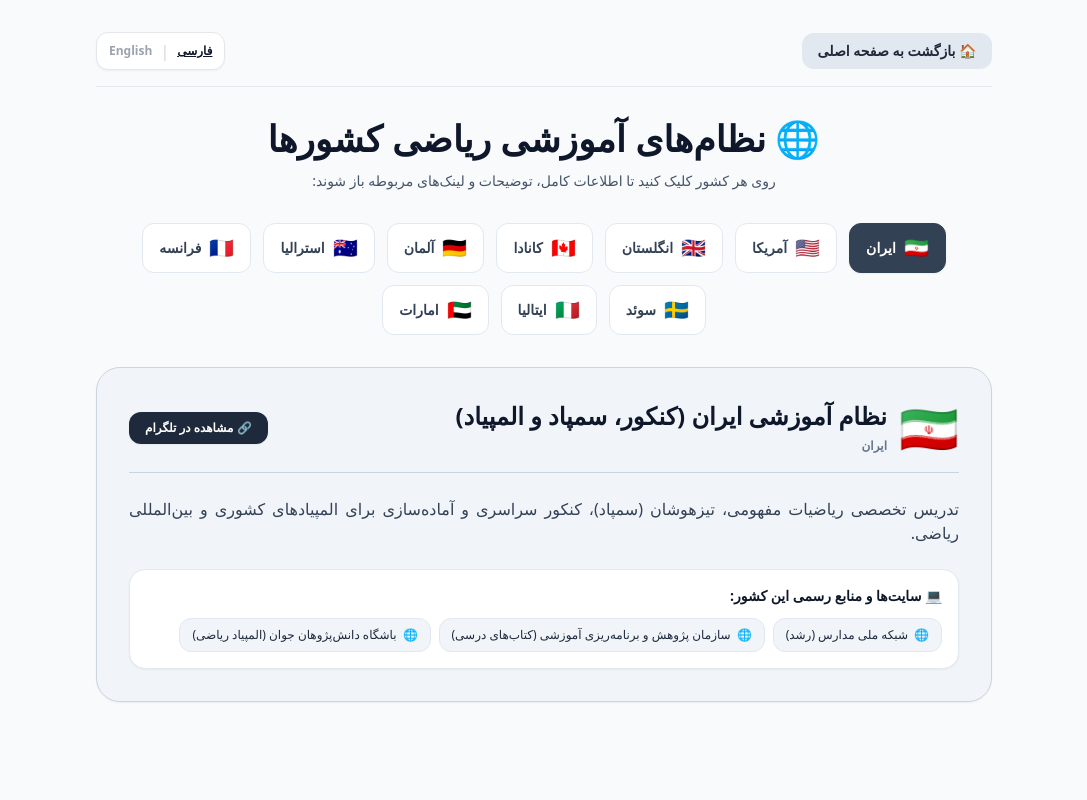
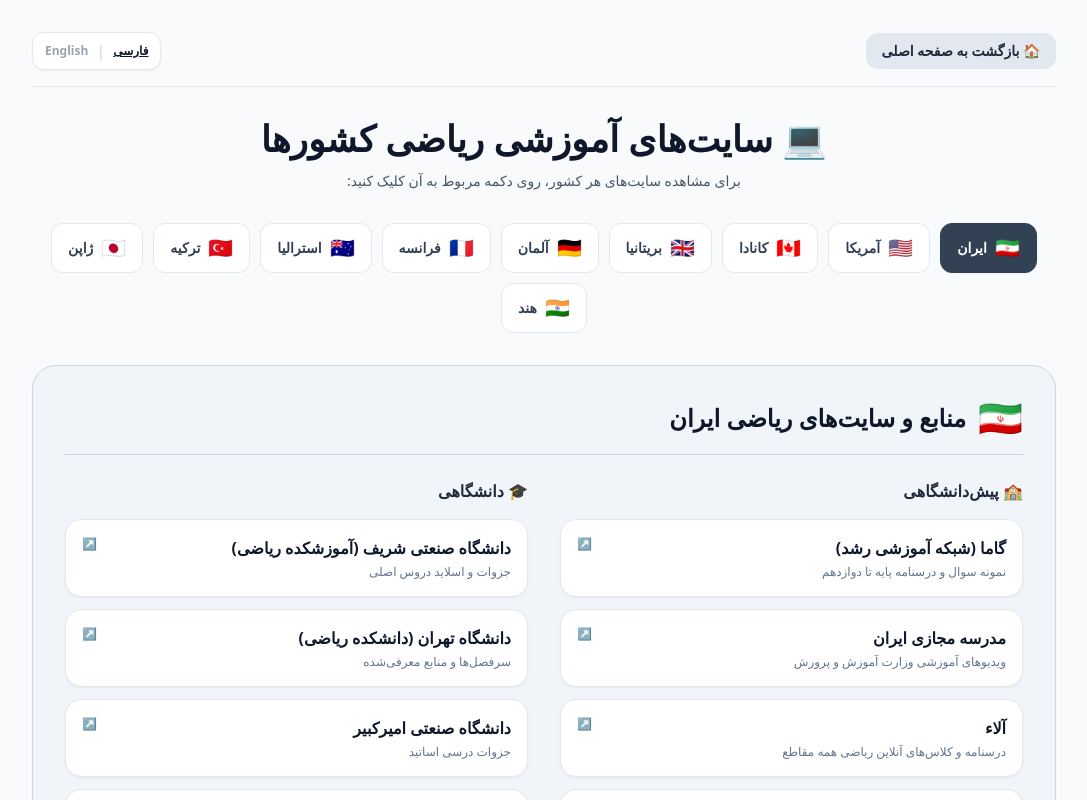
Before and after one commit to Hmohammadiz633/International-Mathematics-Site, a Next.js app: page /educational-systems in a window 1280 px wide. Shown: the top 800 px of the page, without its empty margins (96-1183 px from the left). Built offline with nearby package versions, Linux system fonts and the light colour scheme.

Commit message:
Update page.js

```diff
--- a/app/educational-systems/page.js
+++ b/app/educational-systems/page.js
@@ -3,22 +3,27 @@
 import { useState } from 'react';
 import Link from 'next/link';
 
-// آرایه کامل داده‌های کشورها (اولین کشور: ایران)
-const EDUCATIONAL_DATA = [
+// داده‌های جامع همه کشورها (شامل تمام موارد جدید بدون حذف قبلی‌ها)
+const MATH_SITES_DATA = [
   {
     id: 'iran',
     flag: '🇮🇷',
     countryFa: 'ایران',
     countryEn: 'Iran',
-    titleFa: 'نظام آموزشی ایران (کنکور، سمپاد و المپیاد)',
-    titleEn: 'Iranian Educational System (Konkur & Olympiads)',
-    link: 'https://t.me/International_Maths',
-    descriptionFa: 'تدریس تخصصی ریاضیات مفهومی، تیزهوشان (سمپاد)، کنکور سراسری و آماده‌سازی برای المپیادهای کشوری و بین‌المللی ریاضی.',
-    descriptionEn: 'Conceptual Math tutoring, SAMPAD (Gifted Schools), National Entrance Exam (Konkur), and Math Olympiad prep.',
-    resources: [
-      { title: 'شبکه ملی مدارس (رشد)', url: 'https://roshd.ir' },
-      { title: 'سازمان پژوهش و برنامه‌ریزی آموزشی (کتاب‌های درسی)', url: 'http://chap.sch.ir' },
-      { title: 'باشگاه دانش‌پژوهان جوان (المپیاد ریاضی)', url: 'https://ysc.medu.ir' }
+    preUniversity: [
+      { name: 'گاما (شبکه آموزشی رشد)', desc: 'نمونه سوال و درسنامه پایه تا دوازدهم', url: 'https://gama.ir' },
+      { name: 'مدرسه مجازی ایران', desc: 'ویدیوهای آموزشی وزارت آموزش و پرورش', url: 'https://iransch.ir' },
+      { name: 'آلاء', desc: 'درسنامه و کلاس‌های آنلاین ریاضی همه مقاطع', url: 'https://alaatv.com' },
+      { name: 'خان آکادمی فارسی', desc: 'ترجمه رسمی خان آکادمی برای پایه', url: 'https://fa.khanacademy.org' },
+      { name: 'ریاضیات ایران', desc: 'جزوه و تمرین دبیرستان به تفکیک پایه', url: 'https://roshd.ir' }
+    ],
+    university: [
+      { name: 'دانشگاه صنعتی شریف (آموزشکده ریاضی)', desc: 'جزوات و اسلاید دروس اصلی', url: 'https://math.sharif.edu' },
+      { name: 'دانشگاه تهران (دانشکده ریاضی)', desc: 'سرفصل‌ها و منابع معرفی‌شده', url: 'https://math.ut.ac.ir' },
+      { name: 'دانشگاه صنعتی امیرکبیر', desc: 'جزوات درسی اساتید', url: 'https://math.aut.ac.ir' },
+      { name: 'دانشگاه فردوسی مشهد', desc: 'منابع ریاضی محض و کاربردی', url: 'https://math.fum.ac.ir' },
+      { name: 'انجمن ریاضی ایران', desc: 'مقالات آموزشی و منابع تکمیلی', url: 'https://ims.ir' },
+      { name: 'پرتال جامع ریاضیات (مگاایران)', desc: 'جستجوی مقالات ریاضی به فارسی', url: 'https://www.magiran.com' }
     ]
   },
   {
@@ -26,29 +31,15 @@ const EDUCATIONAL_DATA = [
     flag: '🇺🇸',
     countryFa: 'آمریکا',
     countryEn: 'USA',
-    titleFa: 'نظام آموزشی آمریکا (USA)',
-    titleEn: 'US Educational System',
-    link: 'https://t.me/International_Maths/379',
-    descriptionFa: 'نظام آموزشی آمریکا مبتنی بر سیستم ۱۲ ساله (K-12) است. آموزش تخصصی ریاضیات از Algebra 1 & 2 تا AP Calculus AB/BC و آماده‌سازی آزمون‌های SAT/ACT.',
-    descriptionEn: 'The US education system is based on the K-12 framework. Specialized tutoring for US school math from Algebra 1 & 2 to AP Calculus AB/BC and SAT/ACT prep.',
-    resources: [
-      { title: 'سایت رسمی College Board (آزمون‌های AP و SAT)', url: 'https://www.collegeboard.org' },
-      { title: 'پلتفرم آموزش آنلاین Khan Academy', url: 'https://www.khanacademy.org' }
-    ]
-  },
-  {
-    id: 'uk',
-    flag: '🇬🇧',
-    countryFa: 'انگلستان',
-    countryEn: 'UK',
-    titleFa: 'نظام آموزشی انگلستان (UK)',
-    titleEn: 'UK Educational System',
-    link: 'https://t.me/International_Maths/297',
-    descriptionFa: 'نظام آموزشی بریتانیا شامل مراحل کلیدی (Key Stages)، مقطع GCSE و دوره A-Level (Edexcel, AQA) می‌باشد.',
-    descriptionEn: 'The UK system is structured into Key Stages, GCSEs, and A-Levels (Edexcel, AQA, OCR).',
-    resources: [
-      { title: 'پرتال Pearson Edexcel', url: 'https://qualifications.pearson.com' },
-      { title: 'سایت آموزشی Physics & Maths Tutor', url: 'https://www.physicsandmathstutor.com' }
+    preUniversity: [
+      { name: 'Khan Academy', desc: 'khanacademy.org', url: 'https://www.khanacademy.org' },
+      { name: 'Desmos (یادگیری تعاملی)', desc: 'desmos.com', url: 'https://www.desmos.com' },
+      { name: 'Brilliant', desc: 'brilliant.org', url: 'https://brilliant.org' }
+    ],
+    university: [
+      { name: 'MIT OpenCourseWare', desc: 'ocw.mit.edu', url: 'https://ocw.mit.edu' },
+      { name: "Paul's Online Notes", desc: 'tutorial.math.lamar.edu', url: 'https://tutorial.math.lamar.edu' },
+      { name: 'Wolfram MathWorld', desc: 'mathworld.wolfram.com', url: 'https://mathworld.wolfram.com' }
     ]
   },
   {
@@ -56,14 +47,31 @@ const EDUCATIONAL_DATA = [
     flag: '🇨🇦',
     countryFa: 'کانادا',
     countryEn: 'Canada',
-    titleFa: 'نظام آموزشی کانادا',
-    titleEn: 'Canadian Educational System',
-    link: 'https://t.me/International_Maths',
-    descriptionFa: 'نظام‌های استانی شامل اونتاریو (Ontario Curriculum) و بریتیش کلمبیا (BC Curriculum) از پایه ۹ تا ۱۲ و درس Calculus & Vectors.',
-    descriptionEn: 'Provincial Curricula (Ontario Grade 9-12, BC Curriculum) aligned with Canadian standards.',
-    resources: [
-      { title: 'وزارت آموزش اونتاریو', url: 'https://www.ontario.ca/page/ministry-education' },
-      { title: 'مرکز مسابقات ریاضی دانشگاه واترلو (CEMC)', url: 'https://www.cemc.uwaterloo.ca' }
+    preUniversity: [
+      { name: 'TVO Mathify (انتاریو)', desc: 'tvomathify.com', url: 'https://tvomathify.com' },
+      { name: 'IXL Math (کانادا)', desc: 'ca.ixl.com', url: 'https://ca.ixl.com' },
+      { name: 'CK-12 Foundation', desc: 'ck12.org', url: 'https://www.ck12.org' }
+    ],
+    university: [
+      { name: 'CEMC (Waterloo)', desc: 'cemc.uwaterloo.ca', url: 'https://www.cemc.uwaterloo.ca' },
+      { name: 'UBC Math Resources', desc: 'math.ubc.ca', url: 'https://www.math.ubc.ca' },
+      { name: 'Perimeter Institute (منابع نظری)', desc: 'perimeterinstitute.ca', url: 'https://perimeterinstitute.ca' }
+    ]
+  },
+  {
+    id: 'uk',
+    flag: '🇬🇧',
+    countryFa: 'بریتانیا',
+    countryEn: 'UK',
+    preUniversity: [
+      { name: 'AMSP', desc: 'amsp.org.uk', url: 'https://amsp.org.uk' },
+      { name: 'Maths Genie', desc: 'mathsgenie.co.uk', url: 'https://www.mathsgenie.co.uk' },
+      { name: 'Corbettmaths', desc: 'corbettmaths.com', url: 'https://corbettmaths.com' }
+    ],
+    university: [
+      { name: 'NRICH (کمبریج)', desc: 'nrich.maths.org', url: 'https://nrich.maths.org' },
+      { name: 'Gresham College (سخنرانی‌ها)', desc: 'gresham.ac.uk', url: 'https://www.gresham.ac.uk' },
+      { name: 'Oxford Mathematics (سری ویدیو)', desc: 'maths.ox.ac.uk', url: 'https://www.maths.ox.ac.uk' }
     ]
   },
   {
@@ -71,13 +79,31 @@ const EDUCATIONAL_DATA = [
     flag: '🇩🇪',
     countryFa: 'آلمان',
     countryEn: 'Germany',
-    titleFa: 'نظام آموزشی آلمان',
-    titleEn: 'German Educational System',
-    link: 'https://t.me/International_Maths',
-    descriptionFa: 'تدریس متناسب با امتحانات Abitur آلمان، مدارس Gymnasium و کالج‌های آماده‌سازی (Studienkolleg).',
-    descriptionEn: 'Covering Analysis, Linear Algebra, and Stochastics for the German Abitur and Studienkolleg exams.',
-    resources: [
-      { title: 'پرتال آموزشی Mathebibel', url: 'https://www.mathebibel.de' }
+    preUniversity: [
+      { name: 'Mathegym', desc: 'mathegym.de', url: 'https://mathegym.de' },
+      { name: 'Bettermarks', desc: 'bettermarks.com', url: 'https://bettermarks.com' },
+      { name: 'Serlo (آلمانی)', desc: 'serlo.org', url: 'https://de.serlo.org' }
+    ],
+    university: [
+      { name: 'OMB+', desc: 'ombplus.de', url: 'https://www.ombplus.de' },
+      { name: 'TU Berlin (Skripte)', desc: 'math.tu-berlin.de', url: 'https://www.math.tu-berlin.de' },
+      { name: 'LMU Munich (منابع آنلاین)', desc: 'math.lmu.de', url: 'https://www.math.lmu.de' }
+    ]
+  },
+  {
+    id: 'france',
+    flag: '🇫🇷',
+    countryFa: 'فرانسه',
+    countryEn: 'France',
+    preUniversity: [
+      { name: 'CNED', desc: 'cned.fr', url: 'https://www.cned.fr' },
+      { name: 'Maths-et-tiques', desc: 'maths-et-tiques.fr', url: 'https://www.maths-et-tiques.fr' },
+      { name: 'Les Bons Profs', desc: 'lesbonsprofs.com', url: 'https://www.lesbonsprofs.com' }
+    ],
+    university: [
+      { name: 'Exo7', desc: 'exo7.emath.fr', url: 'http://exo7.emath.fr' },
+      { name: 'BibMath', desc: 'bibmath.net', url: 'https://www.bibmath.net' },
+      { name: 'Université Paris-Saclay (MOOC)', desc: 'universite-paris-saclay.fr', url: 'https://www.universite-paris-saclay.fr' }
     ]
   },
   {
@@ -85,89 +111,83 @@ const EDUCATIONAL_DATA = [
     flag: '🇦🇺',
     countryFa: 'استرالیا',
     countryEn: 'Australia',
-    titleFa: 'نظام آموزشی استرالیا',
-    titleEn: 'Australian Educational System',
-    link: 'https://t.me/International_Maths',
-    descriptionFa: 'آموزش ریاضیات مطابق با استاندارد ATAR ایالت‌های مختلف (VCE, HSC) شامل General, Methods و Specialist Math.',
-    descriptionEn: 'Aligned with Australian ATAR (VCE/HSC) courses: General, Methods, and Specialist Mathematics.',
-    resources: [
-      { title: 'برنامه درسی ملی استرالیا (ACARA)', url: 'https://www.australiancurriculum.edu.au' }
+    preUniversity: [
+      { name: 'Maths Online (UNSW)', desc: 'mathsonline.com.au', url: 'https://www.mathsonline.com.au' },
+      { name: 'Australian Curriculum (Scootle)', desc: 'scootle.edu.au', url: 'https://www.scootle.edu.au' },
+      { name: 'Cluey Learning', desc: 'clueylearning.com.au', url: 'https://clueylearning.com.au' },
+      { name: 'HSC Maths by Topic', desc: 'hscmathsbytopic.firsteducation.com.au', url: 'https://hscmathsbytopic.firsteducation.com.au/' }
+    ],
+    university: [
+      { name: 'AMSI', desc: 'amsi.org.au', url: 'https://amsi.org.au' },
+      { name: 'UNSW Maths Resources', desc: 'unsw.edu.au', url: 'https://www.unsw.edu.au' },
+      { name: 'ANU (سخنرانی‌ها)', desc: 'anu.edu.au', url: 'https://www.anu.edu.au' }
     ]
   },
   {
-    id: 'france',
-    flag: '🇫🇷',
-    countryFa: 'فرانسه',
-    countryEn: 'France',
-    titleFa: 'نظام آموزشی فرانسه (Baccalauréat)',
-    titleEn: 'French Educational System',
-    link: 'https://t.me/International_Maths',
-    descriptionFa: 'آموزش ریاضیات مقطع دبیرستان فرانسه (Lycée) و آمادگی امتحانات نهایی دیپلم فرانسه (Bac Général - Spécialité Mathématiques).',
-    descriptionEn: 'Tutoring for Lycée mathematics and French Baccalaureate preparation.',
-    resources: [
-      { title: 'وزارت آموزش ملی فرانسه', url: 'https://www.education.gouv.fr' }
+    id: 'turkey',
+    flag: '🇹🇷',
+    countryFa: 'ترکیه',
+    countryEn: 'Turkey',
+    preUniversity: [
+      { name: 'EBA', desc: 'eba.gov.tr', url: 'https://www.eba.gov.tr' },
+      { name: 'Doping Hafıza', desc: 'dopinghafiza.com', url: 'https://www.dopinghafiza.com' },
+      { name: 'Kunduz (ترکی)', desc: 'kunduz.com/tr', url: 'https://kunduz.com/tr' }
+    ],
+    university: [
+      { name: 'Akademik Matematik', desc: 'akademikmatematik.com', url: 'https://akademikmatematik.com' },
+      { name: 'ODTÜ (METU) OpenCourseWare', desc: 'ocw.metu.edu.tr', url: 'https://ocw.metu.edu.tr' },
+      { name: 'Matematik Dünyası (dergi)', desc: 'matematikdunyasi.org', url: 'https://www.matematikdunyasi.org' }
     ]
   },
   {
-    id: 'sweden',
-    flag: '🇸🇪',
-    countryFa: 'سوئد',
-    countryEn: 'Sweden',
-    titleFa: 'نظام آموزشی سوئد (Gymnasieskola)',
-    titleEn: 'Swedish Educational System',
-    link: 'https://t.me/International_Maths',
-    descriptionFa: 'تدریس سطوح مختلف ریاضیات مدارس سوئد (Matematik 1c تا 5) متناسب با استانداردهای آموزشی اسکاندیناوی.',
-    descriptionEn: 'Specialized math tutoring for Swedish secondary school courses (Matematik 1c to 5).',
-    resources: [
-      { title: 'اداره ملی آموزش سوئد (Skolverket)', url: 'https://www.skolverket.se' }
+    id: 'japan',
+    flag: '🇯🇵',
+    countryFa: 'ژاپن',
+    countryEn: 'Japan',
+    preUniversity: [
+      { name: 'MEXT (منابع رسمی)', desc: 'mext.go.jp', url: 'https://www.mext.go.jp' },
+      { name: 'NHK for School (ریاضی)', desc: 'nhk.or.jp/school', url: 'https://www.nhk.or.jp/school' },
+      { name: 'Suugaku.jp', desc: 'suugaku.jp', url: 'https://www.suugaku.jp' }
+    ],
+    university: [
+      { name: 'OCW - دانشگاه توکیو', desc: 'ocw.u-tokyo.ac.jp', url: 'https://ocw.u-tokyo.ac.jp' },
+      { name: 'Kyoto University OCW', desc: 'ocw.kyoto-u.ac.jp', url: 'https://ocw.kyoto-u.ac.jp' },
+      { name: 'J-STAGE (مقالات ریاضی)', desc: 'jstage.jst.go.jp', url: 'https://www.jstage.jst.go.jp' }
     ]
   },
   {
-    id: 'italy',
-    flag: '🇮🇹',
-    countryFa: 'ایتالیا',
-    countryEn: 'Italy',
-    titleFa: 'نظام آموزشی ایتالیا (Liceo Scientifico)',
-    titleEn: 'Italian Educational System',
-    link: 'https://t.me/International_Maths',
-    descriptionFa: 'تدریس ریاضیات دبیرستان‌های علمی ایتالیا و آمادگی آزمون‌های ورود به دانشگاه‌های ایتالیا (TOLC-I, TOLC-E).',
-    descriptionEn: 'Mathematics prep for Liceo Scientifico and university entrance exams (TOLC-I / TOLC-E).',
-    resources: [
-      { title: 'پرتال رسمی آزمون‌های TOLC (CISIA)', url: 'https://www.cisiaonline.it' }
-    ]
-  },
-  {
-    id: 'uae',
-    flag: '🇦🇪',
-    countryFa: 'امارات',
-    countryEn: 'UAE',
-    titleFa: 'نظام‌های بین‌المللی امارات (دبی / ابوظبی)',
-    titleEn: 'UAE International Schools',
-    link: 'https://t.me/International_Maths',
-    descriptionFa: 'تدریس ریاضیات مدارس بین‌المللی امارات تحت نظام‌های IB، آمریکایی (AP) و بریتانیایی (IGCSE/A-Level).',
-    descriptionEn: 'Math tutoring for international students in UAE enrolled in IB, British, and American curricula.',
-    resources: [
-      { title: 'سازمان دانش و توسعه انسانی دبی (KHDA)', url: 'https://www.khda.gov.ae' }
+    id: 'india',
+    flag: '🇮🇳',
+    countryFa: 'هند',
+    countryEn: 'India',
+    preUniversity: [
+      { name: "Byju's", desc: 'byjus.com/maths', url: 'https://byjus.com/maths' },
+      { name: 'Vedantu', desc: 'vedantu.com', url: 'https://www.vedantu.com' },
+      { name: 'Toppr', desc: 'toppr.com', url: 'https://www.toppr.com' }
+    ],
+    university: [
+      { name: 'NPTEL', desc: 'nptel.ac.in', url: 'https://nptel.ac.in' },
+      { name: 'ISI Kolkata (منابع)', desc: 'isical.ac.in', url: 'https://www.isical.ac.in' },
+      { name: 'IIT Bombay (سخنرانی‌ها)', desc: 'iitb.ac.in', url: 'https://www.iitb.ac.in' }
     ]
   }
 ];
 
-export default function EducationalSystemsPage() {
+export default function MathSitesPage() {
   const [lang, setLang] = useState('fa');
-  // پیش‌فرض: انتخاب کشور اول (ایران)
-  const [selectedCountry, setSelectedCountry] = useState(EDUCATIONAL_DATA[0]);
+  const [selectedCountry, setSelectedCountry] = useState(MATH_SITES_DATA[0]);
 
   const isFa = lang === 'fa';
 
   return (
     <main dir={isFa ? 'rtl' : 'ltr'} className="min-h-screen bg-slate-50 text-slate-900 font-sans p-4 md:p-8 antialiased">
-      <div className="max-w-4xl mx-auto">
+      <div className="max-w-5xl mx-auto">
 
-        {/* هدر و کنترل زبان */}
+        {/* هدر */}
         <div className="flex items-center justify-between mb-8 pb-4 border-b border-gray-200">
           <Link
             href="/"
-            className="px-4 py-2 bg-slate-200 hover:bg-slate-300 text-slate-800 text-xs md:text-sm font-bold rounded-xl transition"
+            className="px-4 py-2 bg-slate-200 hover:bg-slate-300 text-slate-800 text-xs md:text-sm font-semibold rounded-xl transition"
           >
             {isFa ? '🏠 بازگشت به صفحه اصلی' : '🏠 Back to Home'}
           </Link>
@@ -191,19 +211,19 @@ export default function EducationalSystemsPage() {
           </div>
         </div>
 
-        {/* عنوان بخش */}
+        {/* عنوان */}
         <div className="text-center mb-8">
           <h1 className="text-2xl md:text-4xl font-black text-slate-900 mb-3">
-            🌐 {isFa ? 'نظام‌های آموزشی ریاضی کشورها' : 'International Educational Systems'}
+            💻 {isFa ? 'سایت‌های آموزشی ریاضی کشورها' : 'Math Educational Websites'}
           </h1>
           <p className="text-xs md:text-sm text-slate-600 font-medium">
-            {isFa ? 'روی هر کشور کلیک کنید تا اطلاعات کامل، توضیحات و لینک‌های مربوطه باز شوند:' : 'Click on any country button to reveal full information and links:'}
+            {isFa ? 'برای مشاهده سایت‌های هر کشور، روی دکمه مربوط به آن کلیک کنید:' : 'Click on any country button to reveal its resources below:'}
           </p>
         </div>
 
-        {/* چیدمان دکمه‌های تخت (Flat) کشورها */}
-        <div className="flex flex-wrap items-center justify-center gap-2.5 md:gap-3 mb-8">
-          {EDUCATIONAL_DATA.map((item) => {
+        {/* دکمه‌های ساده و تخت (Flat) کشورها */}
+        <div className="flex flex-wrap items-center justify-center gap-2.5 mb-8">
+          {MATH_SITES_DATA.map((item) => {
             const isSelected = selectedCountry.id === item.id;
             return (
               <button
@@ -225,62 +245,80 @@ export default function EducationalSystemsPage() {
           })}
         </div>
 
-        {/* کارت خاکستری رنگ نمایش اطلاعات کشور انتخاب‌شده */}
+        {/* کادر خاکستری رنگ اطلاعات کشور انتخاب شده */}
         {selectedCountry && (
-          <div className="bg-slate-100 text-slate-800 rounded-3xl p-6 md:p-8 border border-slate-300 shadow-sm transition-all duration-300">
+          <div className="bg-slate-100 rounded-3xl p-6 md:p-8 border border-slate-300 shadow-sm transition-all duration-300">
 
-            {/* سربرگ کشور */}
-            <div className="flex flex-col sm:flex-row sm:items-center justify-between gap-4 border-b border-slate-300 pb-4 mb-6">
-              <div className="flex items-center gap-3">
-                <span className="text-4xl md:text-5xl">{selectedCountry.flag}</span>
-                <div>
-                  <h2 className="text-xl md:text-2xl font-black text-slate-900">
-                    {isFa ? selectedCountry.titleFa : selectedCountry.titleEn}
-                  </h2>
-                  <span className="text-xs text-slate-500 font-bold">
-                    {isFa ? selectedCountry.countryFa : selectedCountry.countryEn}
-                  </span>
-                </div>
-              </div>
-
-              {/* لینک اصلی کانال/منبع */}
-              <a
-                href={selectedCountry.link}
-                target="_blank"
-                rel="noopener noreferrer"
-                className="self-start sm:self-auto px-4 py-2 bg-slate-800 hover:bg-slate-700 text-white text-xs font-bold rounded-xl transition whitespace-nowrap shadow-sm"
-              >
-                🔗 {isFa ? 'مشاهده در تلگرام' : 'View on Telegram'}
-              </a>
+            <div className="flex items-center gap-3 border-b border-slate-300 pb-4 mb-6">
+              <span className="text-4xl">{selectedCountry.flag}</span>
+              <h2 className="text-xl md:text-2xl font-black text-slate-900">
+                {isFa ? `منابع و سایت‌های ریاضی ${selectedCountry.countryFa}` : `${selectedCountry.countryEn} Math Websites`}
+              </h2>
             </div>
 
-            {/* توضیحات کامل */}
-            <p className="text-slate-700 text-sm md:text-base leading-relaxed mb-6 font-normal text-justify">
-              {isFa ? selectedCountry.descriptionFa : selectedCountry.descriptionEn}
-            </p>
+            <div className="grid grid-cols-1 md:grid-cols-2 gap-8">
 
-            {/* بخش لینک‌های مفید و منابع رسمی */}
-            {selectedCountry.resources && selectedCountry.resources.length > 0 && (
-              <div className="bg-white p-4 rounded-2xl border border-slate-200 shadow-sm">
-                <h3 className="font-bold text-sm text-slate-900 mb-3 flex items-center gap-2">
-                  💻 {isFa ? 'سایت‌ها و منابع رسمی این کشور:' : 'Official Resources & Websites:'}
-                </h3>
-                <div className="flex flex-wrap gap-2">
-                  {selectedCountry.resources.map((res, idx) => (
-                    <a
-                      key={idx}
-                      href={res.url}
-                      target="_blank"
-                      rel="noopener noreferrer"
-                      className="px-3 py-2 bg-slate-100 hover:bg-slate-200 text-xs font-medium text-slate-800 rounded-xl border border-slate-200 transition flex items-center gap-1.5"
-                    >
-                      <span>🌐</span>
-                      <span>{res.title}</span>
-                    </a>
-                  ))}
+              {/* بخش پیش‌دانشگاهی */}
+              {selectedCountry.preUniversity && selectedCountry.preUniversity.length > 0 && (
+                <div>
+                  <h3 className="text-base font-bold text-slate-800 mb-4 flex items-center gap-2">
+                    🏫 {isFa ? 'پیش‌دانشگاهی' : 'Pre-University'}
+                  </h3>
+                  <div className="flex flex-col gap-3">
+                    {selectedCountry.preUniversity.map((site, idx) => (
+                      <a
+                        key={idx}
+                        href={site.url}
+                        target="_blank"
+                        rel="noopener noreferrer"
+                        className="p-4 bg-white hover:bg-slate-200/60 border border-slate-200 hover:border-slate-400 rounded-2xl transition group flex items-start justify-between shadow-sm"
+                      >
+                        <div>
+                          <div className="font-bold text-slate-900 group-hover:underline text-sm md:text-base">
+                            {site.name}
+                          </div>
+                          <div className="text-xs text-slate-500 dir-ltr text-right mt-1">
+                            {site.desc}
+                          </div>
+                        </div>
+                        <span className="text-slate-500 font-bold group-hover:translate-x-1 transition-transform text-xs">↗</span>
+                      </a>
+                    ))}
+                  </div>
                 </div>
-              </div>
-            )}
+              )}
+
+              {/* بخش دانشگاهی */}
+              {selectedCountry.university && selectedCountry.university.length > 0 && (
+                <div>
+                  <h3 className="text-base font-bold text-slate-800 mb-4 flex items-center gap-2">
+                    🎓 {isFa ? 'دانشگاهی' : 'University'}
+                  </h3>
+                  <div className="flex flex-col gap-3">
+                    {selectedCountry.university.map((site, idx) => (
+                      <a
+                        key={idx}
+                        href={site.url}
+                        target="_blank"
+                        rel="noopener noreferrer"
+                        className="p-4 bg-white hover:bg-slate-200/60 border border-slate-200 hover:border-slate-400 rounded-2xl transition group flex items-start justify-between shadow-sm"
+                      >
+                        <div>
+                          <div className="font-bold text-slate-900 group-hover:underline text-sm md:text-base">
+                            {site.name}
+                          </div>
+                          <div className="text-xs text-slate-500 dir-ltr text-right mt-1">
+                            {site.desc}
+                          </div>
+                        </div>
+                        <span className="text-slate-500 font-bold group-hover:translate-x-1 transition-transform text-xs">↗</span>
+                      </a>
+                    ))}
+                  </div>
+                </div>
+              )}
+
+            </div>
 
           </div>
         )}
```
